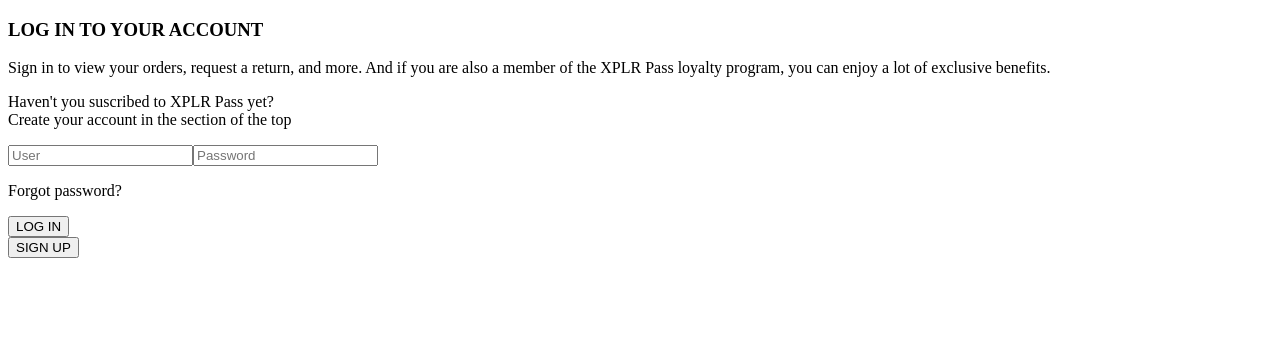
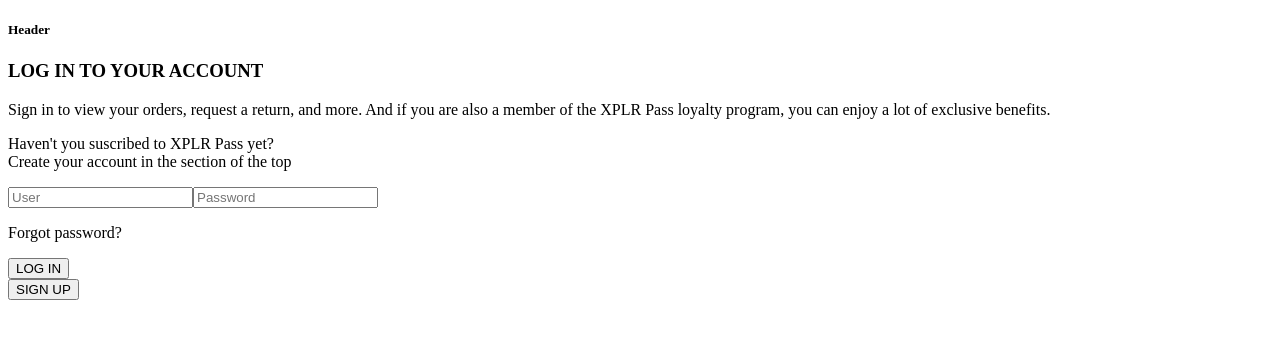
Before and after one commit to aoteron/thenorthface-mobilestore-clone, a React (Vite) app: page / in a window 1280 px wide. Shown: the top 338 px of the page. Built offline with nearby package versions, Linux system fonts and the light colour scheme.

Commit message:
fix show header
Add Header into Login.tsx and deleted LoginForm path at App.tsx as it was not necessary

```diff
--- a/src/App.tsx
+++ b/src/App.tsx
@@ -1,20 +1,13 @@
 // App.tsx
 import React from 'react';
-import { BrowserRouter as Router, Route, Routes } from 'react-router-dom'; // Importa 'Routes' en lugar de 'Switch'
-import Header from './components/header/Header'
+import { Route, Routes } from 'react-router-dom';
 import Login from './pages/login/Login';
-import LoginForm from './pages/login/components/LoginForm';
 
 const App: React.FC = () => {
   return (
-    <Router>
-      <Routes> {/* Utiliza 'Routes' en lugar de 'Switch' */}
-        <Route path='/header' element={<Header />} />
-        <Route path="/login" element={<Login />} /> {/* Utiliza 'element' en lugar de 'component' */}
-        {/* Ruta por defecto */}
-        <Route path="/" element={<LoginForm onSubmit={() => {}} />} /> {/* Utiliza 'element' en lugar de 'component' */}
-      </Routes> {/* Utiliza 'Routes' en lugar de 'Switch' */}
-    </Router>
+      <Routes>
+        <Route path='/' element={<Login />} />
+      </Routes>
   );
 };
 
--- a/src/components/header/Header.tsx
+++ b/src/components/header/Header.tsx
@@ -10,7 +10,7 @@
 
     return (
         <div>
-          <h5>Hello</h5> {/* Muestra el nombre del usuario */}
+          <h5>Header</h5> {/* Muestra el nombre del usuario */}
         </div>
       );
     }
--- a/src/main.tsx
+++ b/src/main.tsx
@@ -1,10 +1,10 @@
-import React from 'react'
 import ReactDOM from 'react-dom/client'
 import App from './App.tsx'
 import './index.css'
+import { BrowserRouter } from 'react-router-dom'
 
 ReactDOM.createRoot(document.getElementById('root')!).render(
-  <React.StrictMode>
+  <BrowserRouter>
     <App />
-  </React.StrictMode>,
+  </BrowserRouter>,
 )
--- a/src/pages/login/Login.tsx
+++ b/src/pages/login/Login.tsx
@@ -1,5 +1,6 @@
 // Login.tsx
 import LoginForm from '../login/components/LoginForm'
+import Header from '../../components/header/Header.tsx'
 
 const Login: React.FC = () => {
   // Función para manejar el envío del formulario
@@ -10,7 +11,9 @@
 
   return (
     <div>
-      {/* Renderiza el formulario de inicio de sesión y pasa la función handleSubmit como prop */}
+    <section>
+      <Header />
+    </section>
       <LoginForm onSubmit={handleSubmit} />
     </div>
   );
```
